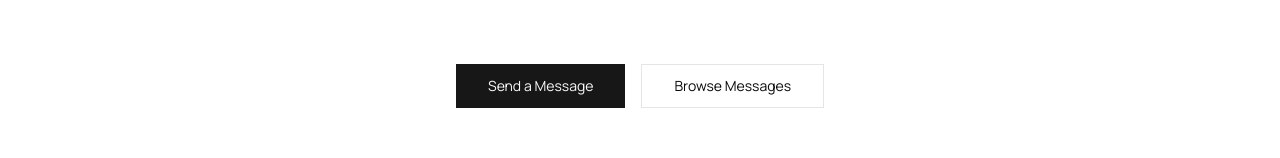
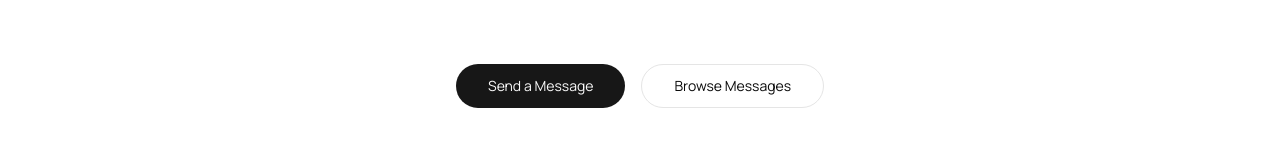
Before and after one commit to mike7fnd/message-in-a-bottle, a Next.js app: page / in a window 1280 px wide. Shown: the part 593-751 px from the top of the page. Built offline with nearby package versions, Linux system fonts and the light colour scheme; no server answers.

Commit message:
tailwind ui fix

```diff
--- a/tailwind.config.ts
+++ b/tailwind.config.ts
@@ -67,6 +67,8 @@ export default {
         lg: 'var(--radius)',
         md: 'calc(var(--radius) - 2px)',
         sm: 'calc(var(--radius) - 4px)',
+        '30px': '30px',
+        '20px': '20px',
       },
       keyframes: {
         'accordion-down': {
```
